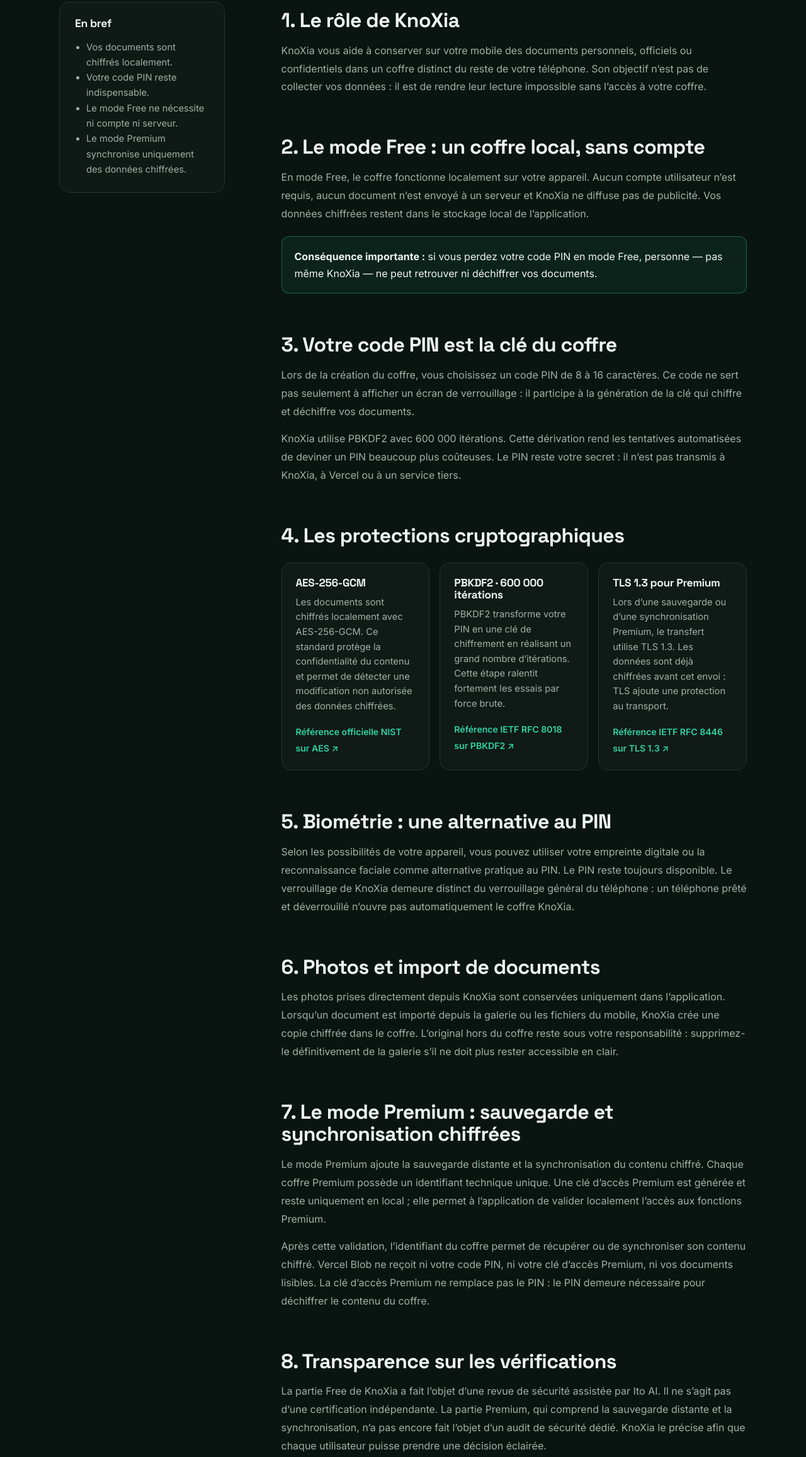
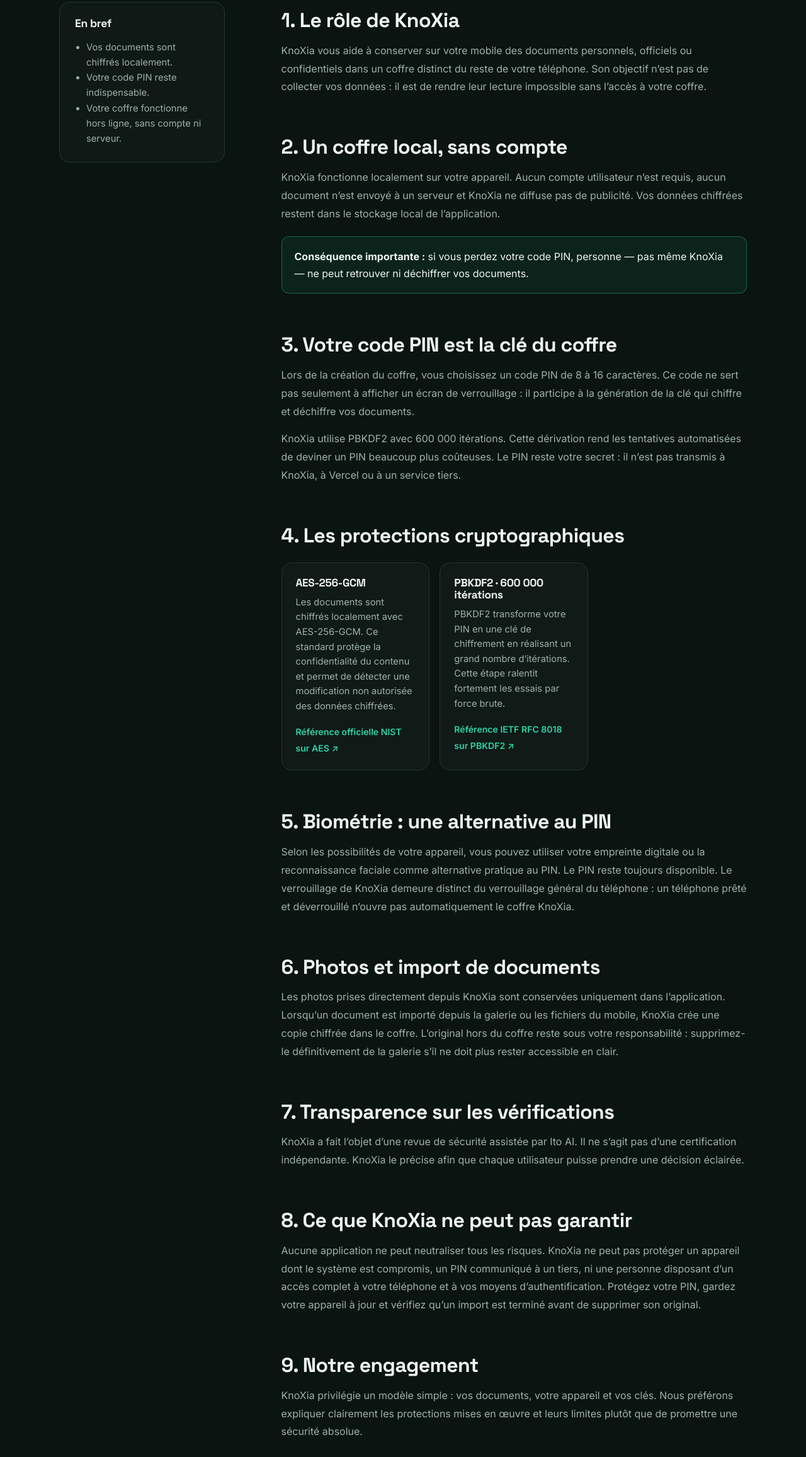
Before and after one commit to webophil/knoxia-landing, a website: page src/security-white-paper.html in a window 1280 px wide. Shown: the part 773-3086 px from the top of the page at 63% size. Drawn offline with Linux system fonts and the light colour scheme.

Commit message:
Mettre le livre blanc en cohérence avec le mode local

```diff
--- a/src/security-white-paper.html
+++ b/src/security-white-paper.html
@@ -4,7 +4,7 @@
   <meta charset="UTF-8" />
   <meta name="viewport" content="width=device-width, initial-scale=1.0" />
   <title>Livre blanc sécurité — KnoXia</title>
-  <meta name="description" content="Découvrez comment KnoXia protège vos documents personnels : chiffrement local, code PIN, biométrie et sauvegarde Premium chiffrée." />
+  <meta name="description" content="Découvrez comment KnoXia protège vos documents personnels : chiffrement local, code PIN et biométrie, sans serveur ni compte." />
   <!-- SEO_ALTERNATES -->
   <link rel="icon" type="image/png" href="/assets/logo-knoxia.png" />
   <link rel="preconnect" href="https://fonts.googleapis.com" />
@@ -48,8 +48,7 @@
           <ul>
             <li>Vos documents sont chiffrés localement.</li>
             <li>Votre code PIN reste indispensable.</li>
-            <li>Le mode Free ne nécessite ni compte ni serveur.</li>
-            <li>Le mode Premium synchronise uniquement des données chiffrées.</li>
+            <li>Votre coffre fonctionne hors ligne, sans compte ni serveur.</li>
           </ul>
         </aside>
 
@@ -57,10 +56,10 @@
           <h2>1. Le rôle de KnoXia</h2>
           <p>KnoXia vous aide à conserver sur votre mobile des documents personnels, officiels ou confidentiels dans un coffre distinct du reste de votre téléphone. Son objectif n’est pas de collecter vos données : il est de rendre leur lecture impossible sans l’accès à votre coffre.</p>
 
-          <h2>2. Le mode Free : un coffre local, sans compte</h2>
-          <p>En mode Free, le coffre fonctionne localement sur votre appareil. Aucun compte utilisateur n’est requis, aucun document n’est envoyé à un serveur et KnoXia ne diffuse pas de publicité. Vos données chiffrées restent dans le stockage local de l’application.</p>
+          <h2>2. Un coffre local, sans compte</h2>
+          <p>KnoXia fonctionne localement sur votre appareil. Aucun compte utilisateur n’est requis, aucun document n’est envoyé à un serveur et KnoXia ne diffuse pas de publicité. Vos données chiffrées restent dans le stockage local de l’application.</p>
           <div class="whitepaper-alert">
-            <strong>Conséquence importante :</strong> si vous perdez votre code PIN en mode Free, personne — pas même KnoXia — ne peut retrouver ni déchiffrer vos documents.
+            <strong>Conséquence importante :</strong> si vous perdez votre code PIN, personne — pas même KnoXia — ne peut retrouver ni déchiffrer vos documents.
           </div>
 
           <h2>3. Votre code PIN est la clé du coffre</h2>
@@ -79,11 +78,6 @@
               <p>PBKDF2 transforme votre PIN en une clé de chiffrement en réalisant un grand nombre d’itérations. Cette étape ralentit fortement les essais par force brute.</p>
               <a href="https://www.rfc-editor.org/rfc/rfc8018.html" target="_blank" rel="noopener noreferrer">Référence IETF RFC 8018 sur PBKDF2 ↗</a>
             </article>
-            <article class="security-reference">
-              <h3>TLS 1.3 pour Premium</h3>
-              <p>Lors d’une sauvegarde ou d’une synchronisation Premium, le transfert utilise TLS 1.3. Les données sont déjà chiffrées avant cet envoi : TLS ajoute une protection au transport.</p>
-              <a href="https://www.rfc-editor.org/rfc/rfc8446.html" target="_blank" rel="noopener noreferrer">Référence IETF RFC 8446 sur TLS 1.3 ↗</a>
-            </article>
           </div>
 
           <h2>5. Biométrie : une alternative au PIN</h2>
@@ -92,17 +86,14 @@
           <h2>6. Photos et import de documents</h2>
           <p>Les photos prises directement depuis KnoXia sont conservées uniquement dans l’application. Lorsqu’un document est importé depuis la galerie ou les fichiers du mobile, KnoXia crée une copie chiffrée dans le coffre. L’original hors du coffre reste sous votre responsabilité : supprimez-le définitivement de la galerie s’il ne doit plus rester accessible en clair.</p>
 
-          <h2>7. Le mode Premium : sauvegarde et synchronisation chiffrées</h2>
-          <p>Le mode Premium ajoute la sauvegarde distante et la synchronisation du contenu chiffré. Chaque coffre Premium possède un identifiant technique unique. Une clé d’accès Premium est générée et reste uniquement en local ; elle permet à l’application de valider localement l’accès aux fonctions Premium.</p>
-          <p>Après cette validation, l’identifiant du coffre permet de récupérer ou de synchroniser son contenu chiffré. Vercel Blob ne reçoit ni votre code PIN, ni votre clé d’accès Premium, ni vos documents lisibles. La clé d’accès Premium ne remplace pas le PIN : le PIN demeure nécessaire pour déchiffrer le contenu du coffre.</p>
 
-          <h2>8. Transparence sur les vérifications</h2>
-          <p>La partie Free de KnoXia a fait l’objet d’une revue de sécurité assistée par Ito AI. Il ne s’agit pas d’une certification indépendante. La partie Premium, qui comprend la sauvegarde distante et la synchronisation, n’a pas encore fait l’objet d’un audit de sécurité dédié. KnoXia le précise afin que chaque utilisateur puisse prendre une décision éclairée.</p>
+          <h2>7. Transparence sur les vérifications</h2>
+          <p>KnoXia a fait l’objet d’une revue de sécurité assistée par Ito AI. Il ne s’agit pas d’une certification indépendante. KnoXia le précise afin que chaque utilisateur puisse prendre une décision éclairée.</p>
 
-          <h2>9. Ce que KnoXia ne peut pas garantir</h2>
+          <h2>8. Ce que KnoXia ne peut pas garantir</h2>
           <p>Aucune application ne peut neutraliser tous les risques. KnoXia ne peut pas protéger un appareil dont le système est compromis, un PIN communiqué à un tiers, ni une personne disposant d’un accès complet à votre téléphone et à vos moyens d’authentification. Protégez votre PIN, gardez votre appareil à jour et vérifiez qu’un import est terminé avant de supprimer son original.</p>
 
-          <h2>10. Notre engagement</h2>
+          <h2>9. Notre engagement</h2>
           <p>KnoXia privilégie un modèle simple : vos documents, votre appareil et vos clés. Nous préférons expliquer clairement les protections mises en œuvre et leurs limites plutôt que de promettre une sécurité absolue.</p>
         </div>
       </div>
```
